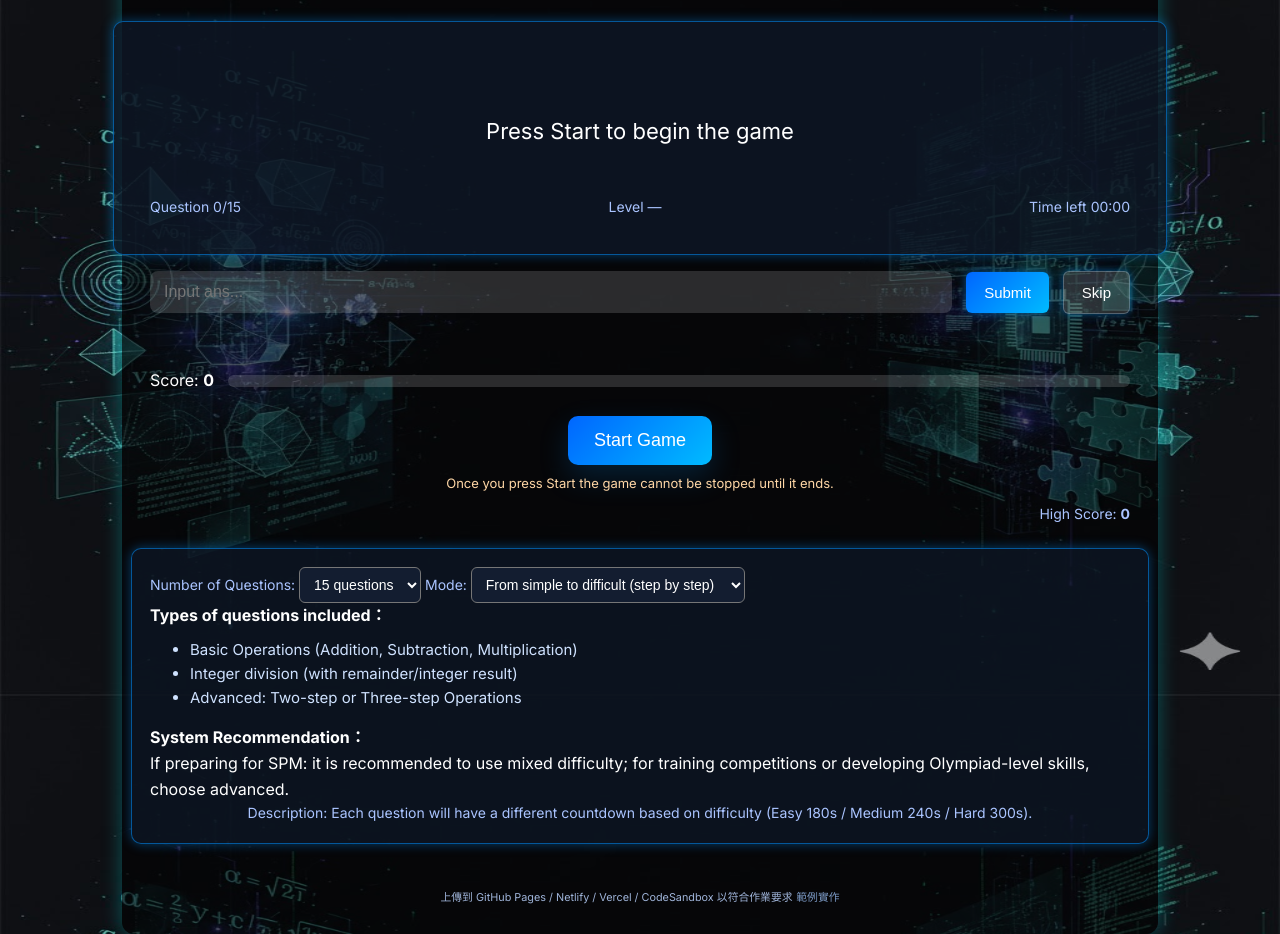
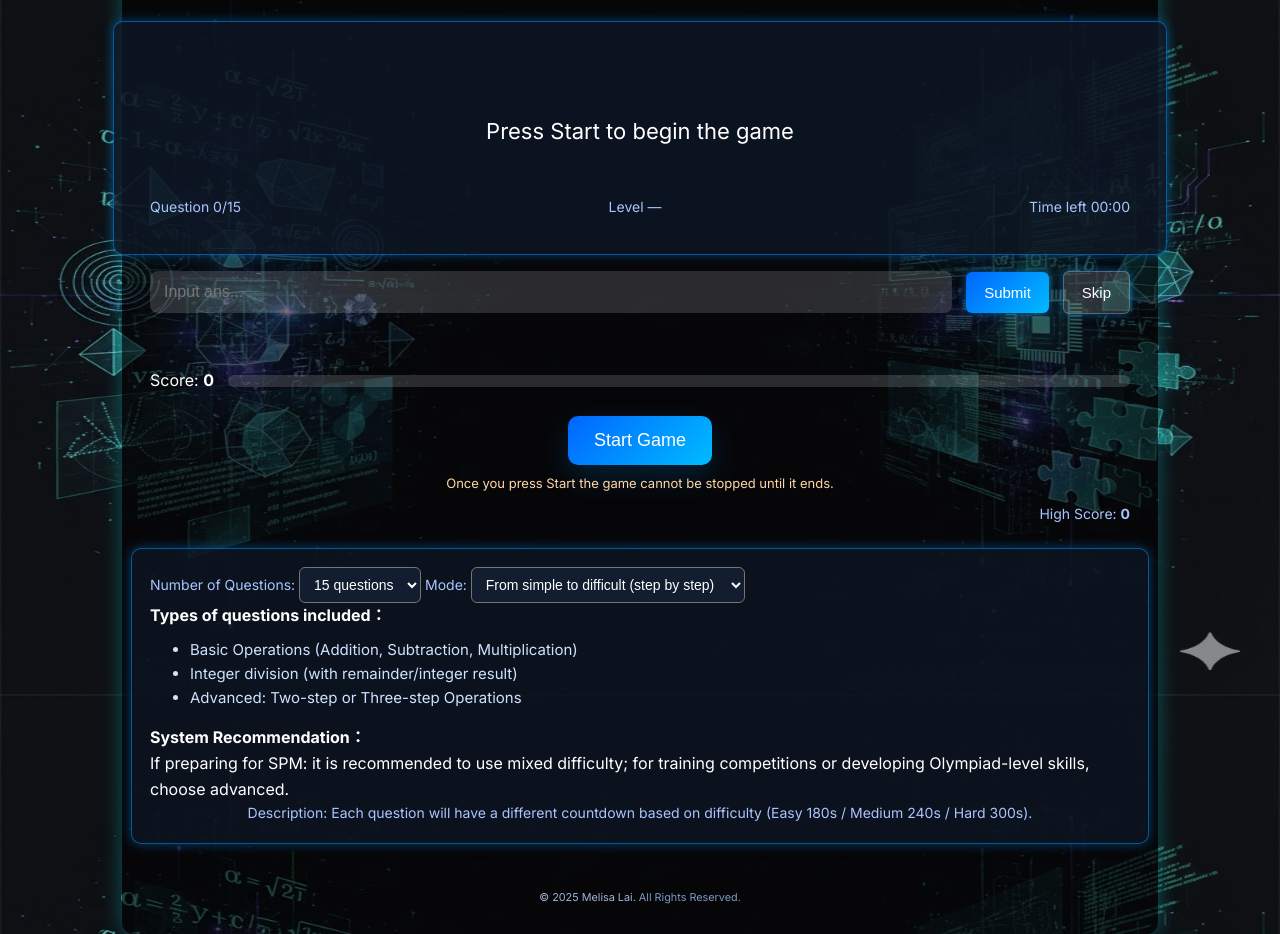
Before and after one commit to melisa-2003/math-quest, a plain HTML site: page index.html in a window 1280 px wide. Shown: the part 105-1039 px from the top of the page. Drawn offline with Linux system fonts and the light colour scheme.

Commit message:
Update footer copyright and rights reserved text

```diff
--- a/index.html
+++ b/index.html
@@ -97,8 +97,9 @@
     </main>
 
     <footer>
-      <small style="color:#9fb4d9">上傳到 GitHub Pages / Netlify / Vercel / CodeSandbox 以符合作業要求</small>
-      <small style="color:#7b99c4">範例實作</small>
+      <small style="color:#9fb4d9">
+                &copy; 2025 Melisa Lai. </small>
+      <small style="color:#7b99c4">All Rights Reserved.</small>
     </footer>
 
   </div>
```
